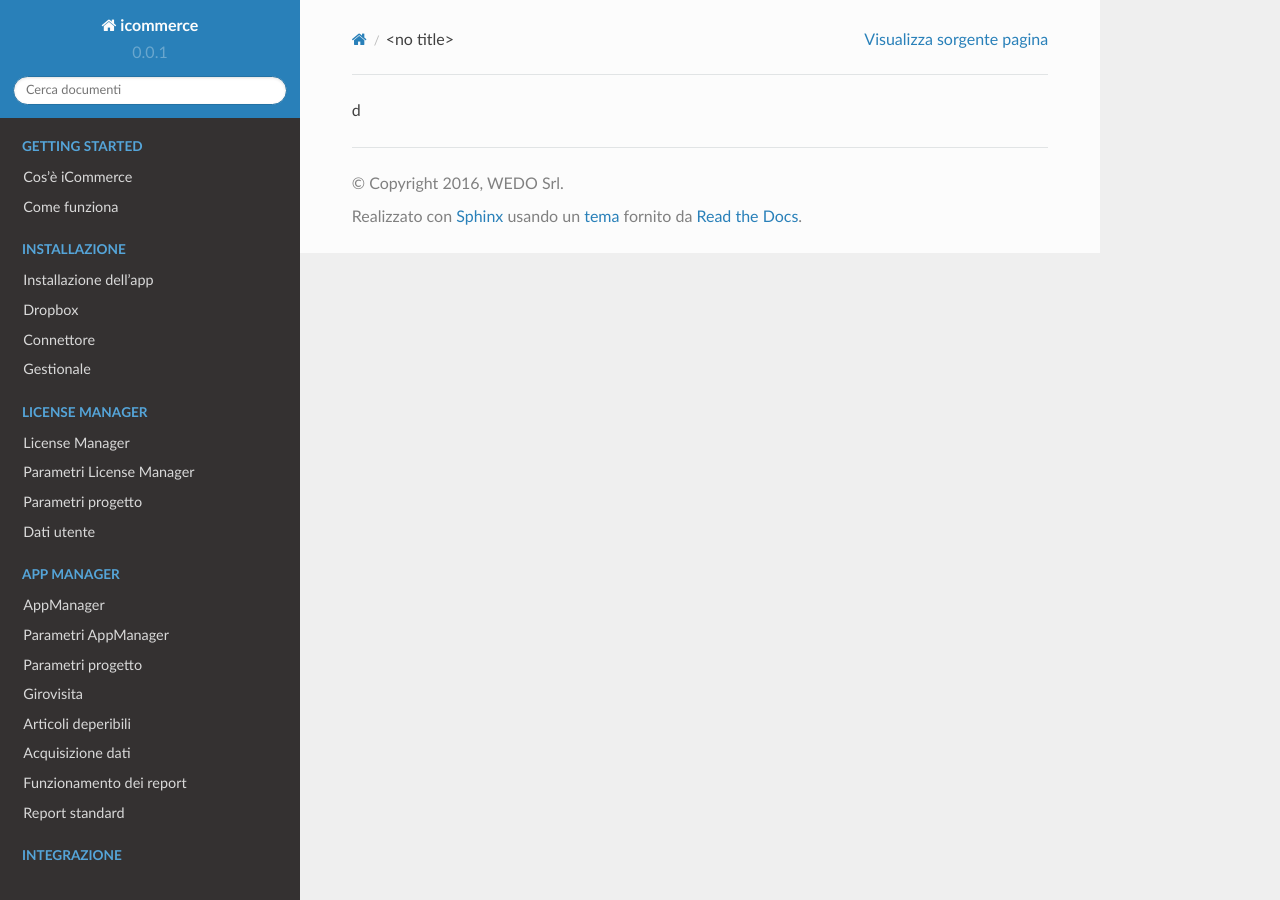
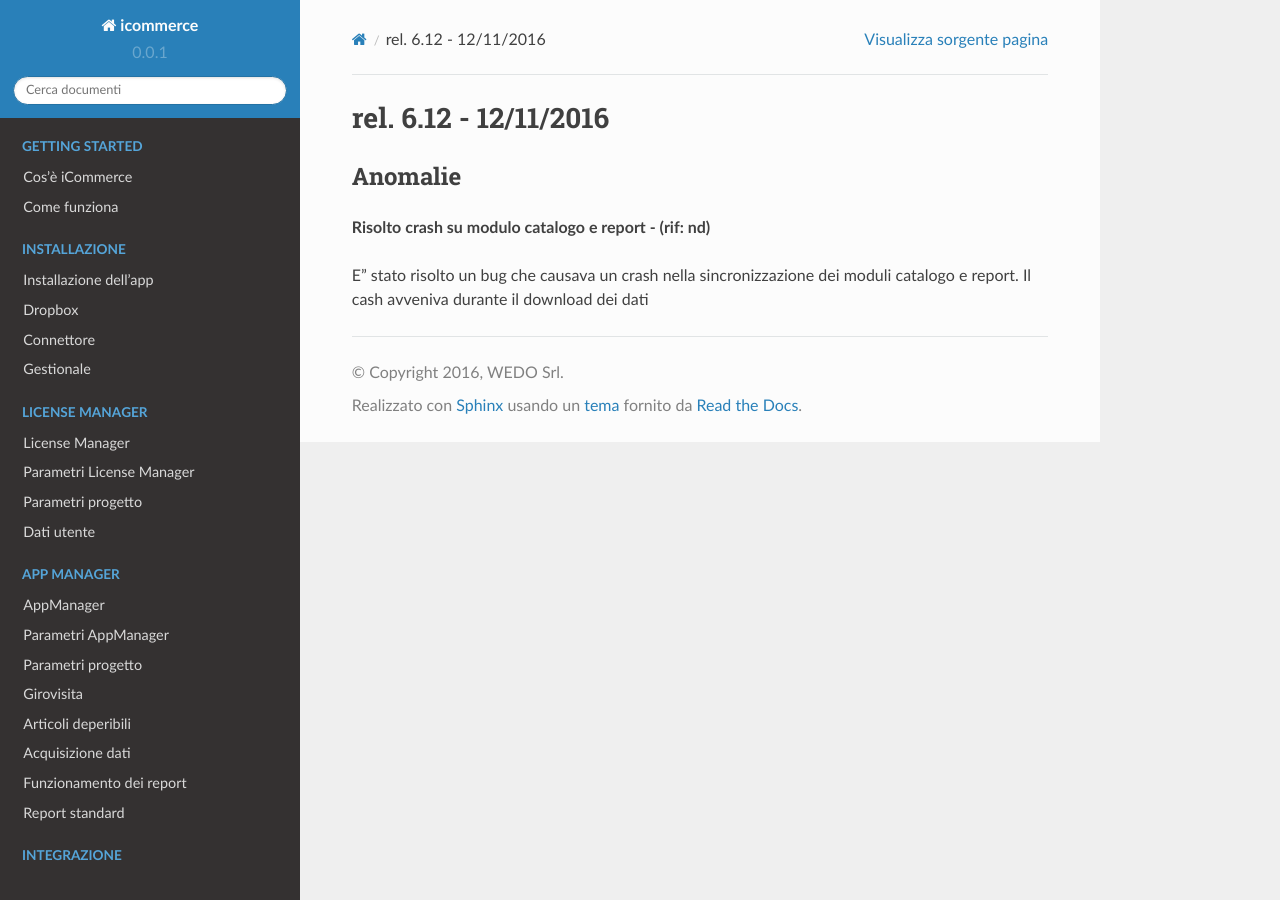
Before and after one commit to wedoit-io/doc-icommerce, a Sphinx documentation site: the page built from source/release-6-12.rst, in a window 1280 px wide. Built offline with Sphinx 7.4.7 and the Read the Docs theme 2.0.0, drawn with Linux system fonts in a browser that asks for light colours.

Commit message:
Update release-6-12.rst

```diff
--- a/source/release-6-12.rst
+++ b/source/release-6-12.rst
@@ -1 +1,9 @@
-d
+rel. 6.12 - 12/11/2016
+=====================
+
+Anomalie
+------
+**Risolto crash su modulo catalogo e report - (rif: nd)**
+
+E' stato risolto un bug che causava un crash nella sincronizzazione dei moduli catalogo e report.
+Il cash avveniva durante il download dei dati
```
